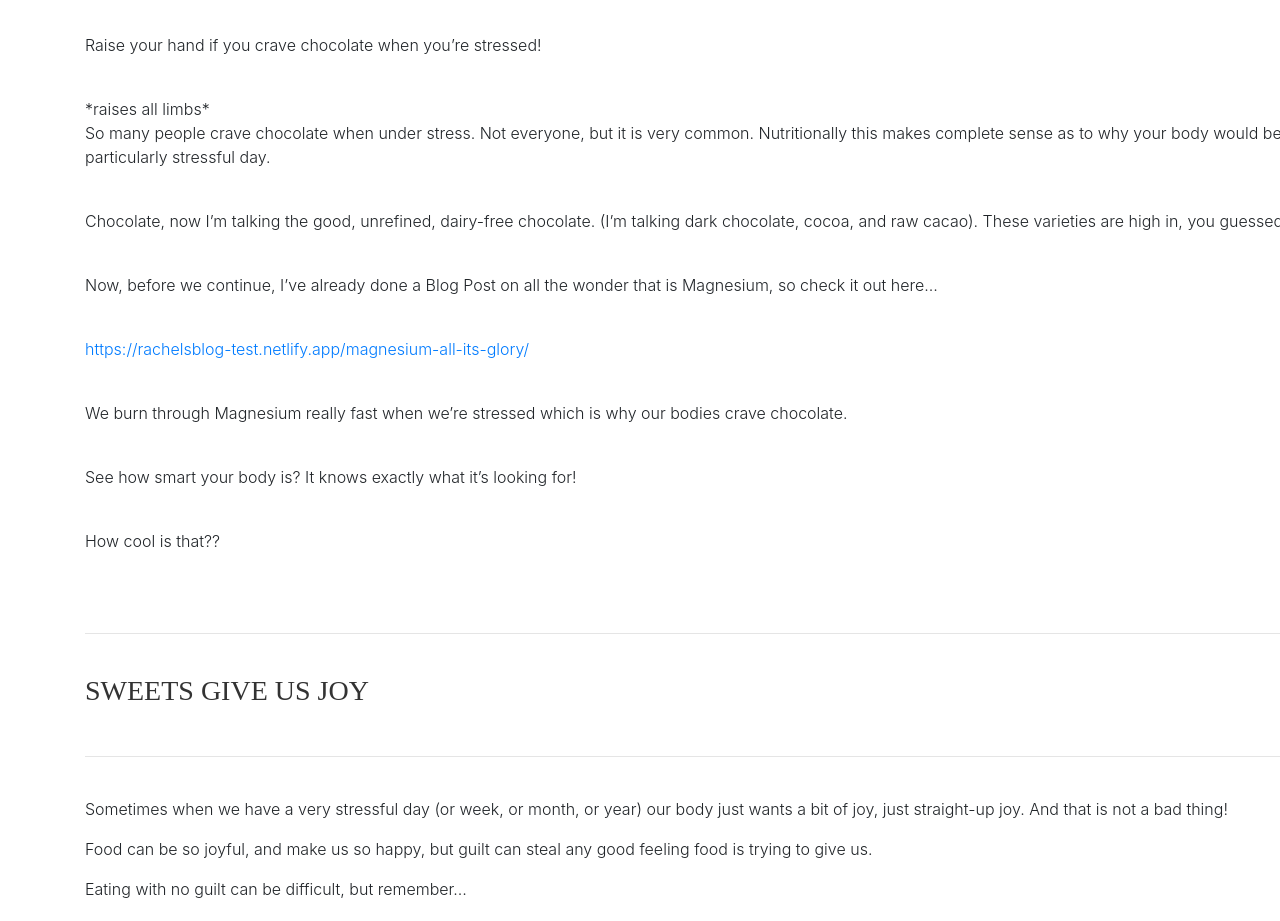
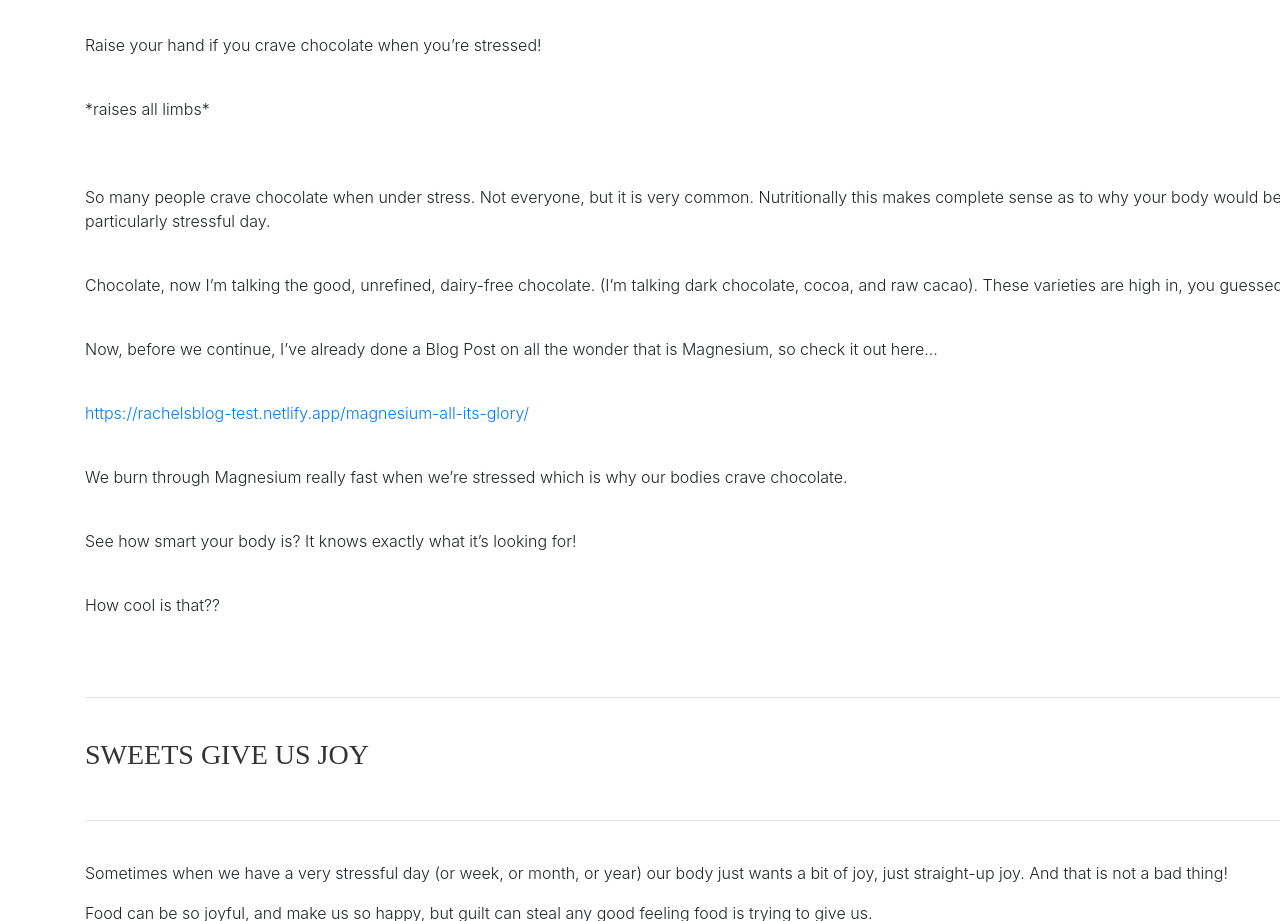
Before and after one commit to jarenmcdonald1/rachels-blog, a Gatsby site: page /stress-sugar-cravings/ in a window 1280 px wide. Shown: the part 3860-4781 px from the top of the page. Built offline with nearby package versions, Linux system fonts and the light colour scheme; Gatsby itself is replaced by a stand-in of ours.

Commit message:
Update Blog “stress-sugar-cravings/index”

```diff
--- a/content/blog/stress-sugar-cravings/index.md
+++ b/content/blog/stress-sugar-cravings/index.md
@@ -119,6 +119,8 @@ Raise your hand if you crave chocolate when you’re stressed!
 
 <br>
 *raises all limbs*
+
+*<br>*
 
 <br>
 
```
